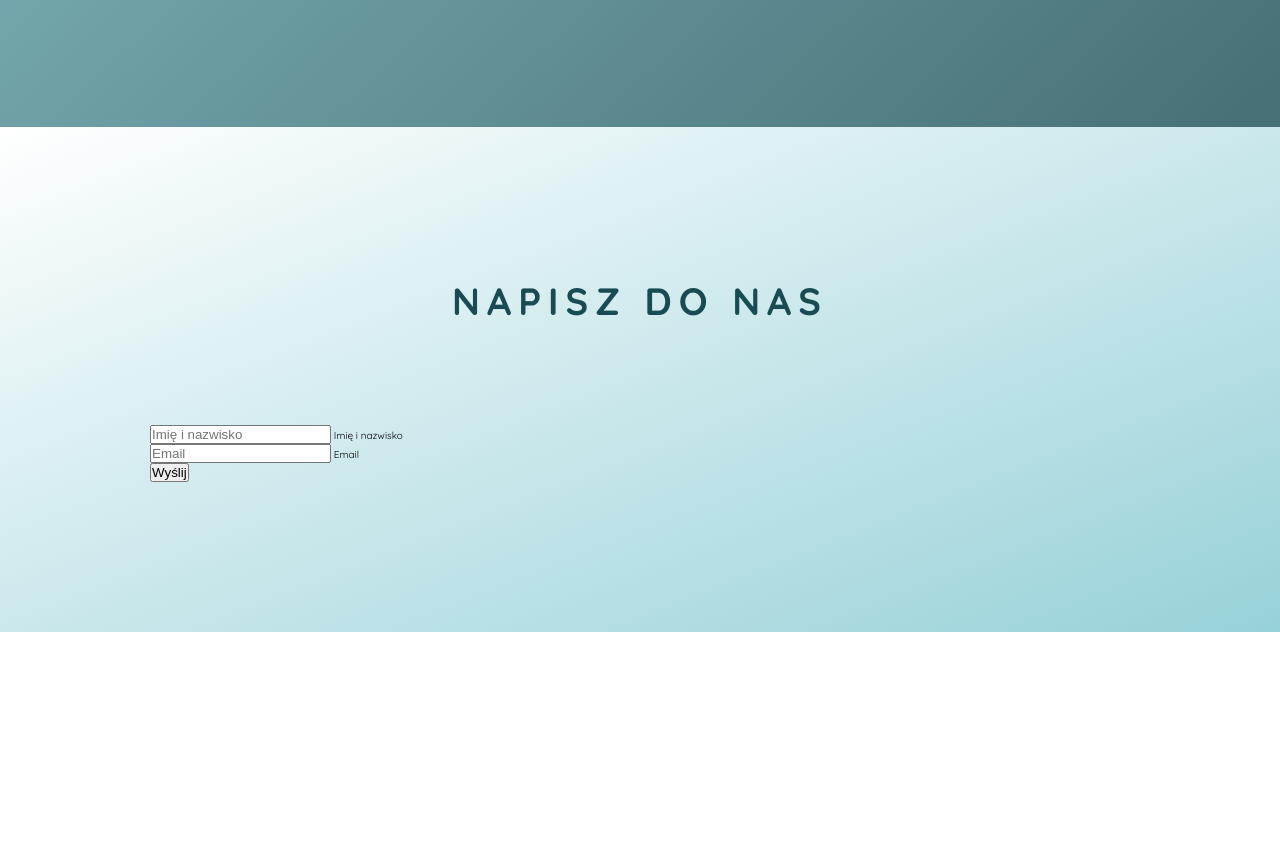
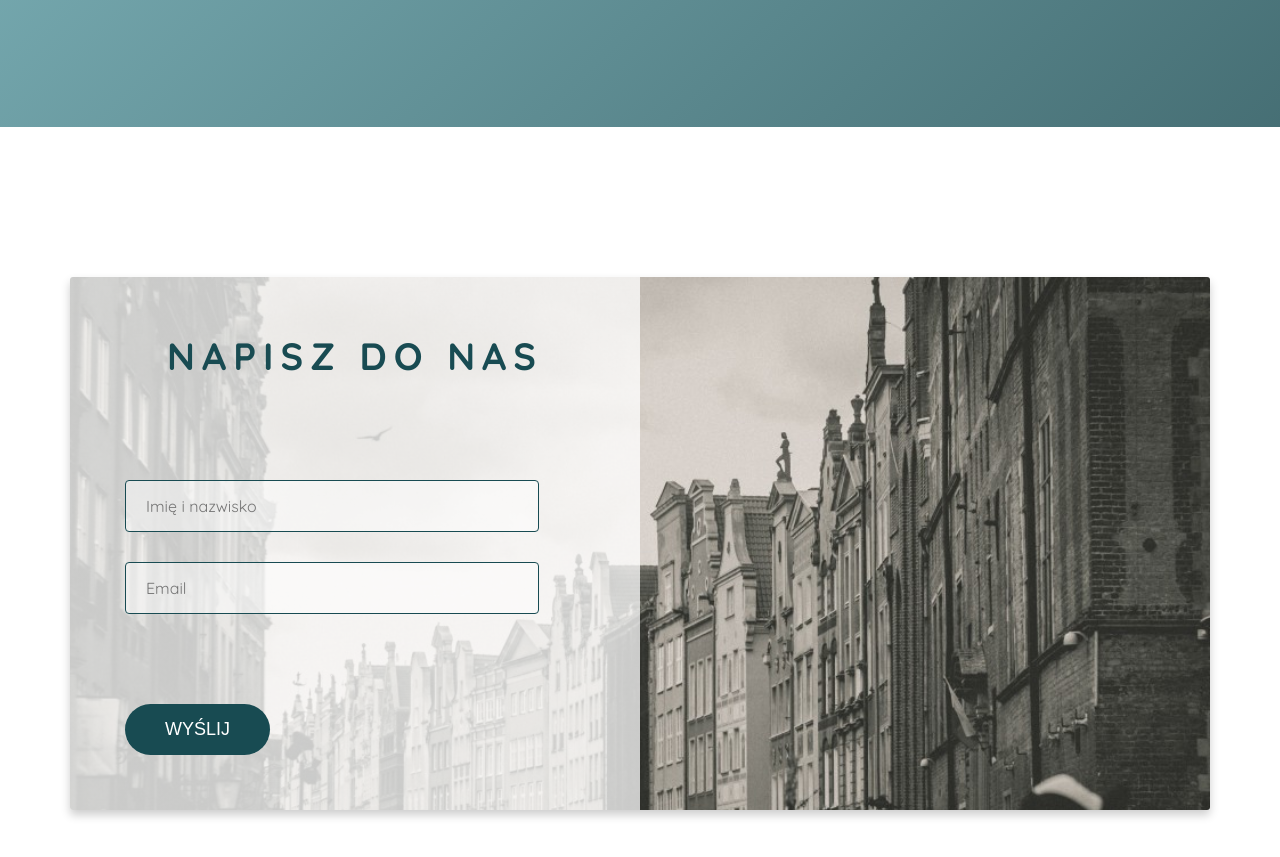
Before and after one commit to Malga90/Expert, a website built with webpack: page dist/index.html in a window 1280 px wide. Shown: the part 2980-3837 px from the top of the page. Before the commit the page ends 3612 px from the top, so only its background shows below. Built offline with nearby package versions, Linux system fonts and the light colour scheme.

Commit message:
styled form

```diff
--- a/src/style.scss
+++ b/src/style.scss
@@ -156,6 +156,43 @@ body {
   }
 }
 
+//Button
+.btn {
+  &,
+  &:link,
+  &:visited {
+    text-transform: uppercase;
+    text-decoration: none;
+    padding: 1.5rem 4rem;
+    background-color: $color-primary-dark;
+    color: $color-white;
+    border-radius: 10rem;
+    transition: all 0.2s;
+    position: relative;
+    font-size: 1.8rem;
+
+    border: none;
+    cursor: pointer;
+    margin-top: 6rem;
+  }
+
+  &:hover {
+    transform: translateY(-0.3rem);
+    box-shadow: 0 1rem 2rem rgba($color-grey-dark, 0.2);
+    &::after {
+      transform: scaleX(1.4) scaleY(1.6);
+      opacity: 0;
+    }
+  }
+
+  &:active,
+  &:focus {
+    outline: none;
+    transform: translateY(-0.1rem);
+    box-shadow: 0 0.5rem 1rem rgba($color-grey-dark, 0.2);
+  }
+}
+
 //Section-about
 .section-about {
   background-color: $color-white;
@@ -241,10 +278,58 @@ body {
 
 // Section contact
 .section-contact {
-  padding: 15rem;
+  padding: 15rem 0;
+  background: $color-white;
+
+  &__container {
+    max-width: 114rem;
+
+    margin: 0 auto;
+  }
+}
+
+.contact {
   background-image: linear-gradient(
-    to right bottom,
-    rgba($color-white, 0.8),
-    rgba($color-primary-light, 0.8)
-  );
+      90deg,
+      rgba($color-white, 0.75) 0%,
+      rgba($color-white, 0.75) 50%,
+      transparent 50%
+    ),
+    url(img/4.jpg);
+  background-size: 100%;
+  border-radius: 3px;
+  box-shadow: 0 0.5rem 1rem rgba(0, 0, 0, 0.2);
+
+  &__form {
+    width: 50%;
+    padding: 5.5rem;
+  }
 }
+
+//Form
+.form {
+  &__group:not(:last-child) {
+    margin-bottom: 3rem;
+  }
+
+  &__input {
+    font-size: 1.6rem;
+    padding: 1.5rem 2rem;
+    width: 90%;
+    font-family: inherit;
+    color: inherit;
+    border-radius: 4px;
+    border: 1px solid $color-primary-dark;
+    background-color: rgba($color-white, 0.5);
+    transition: all 0.3s;
+  }
+
+  &__label {
+    font-size: 1.2rem;
+    font-weight: 700;
+    margin-left: 2rem;
+    margin-top: 0.7rem;
+    display: none;
+    transition: all 0.3s;
+  }
+}
```
Also changed, not shown: dist/2b70aea658b471605ca8465fffb96967.jpg (added), dist/84e44470567759f1b39a6bf8261d87af.jpg (added), dist/bundle.js, src/img/3.jpg (added), src/img/4.jpg (added).
